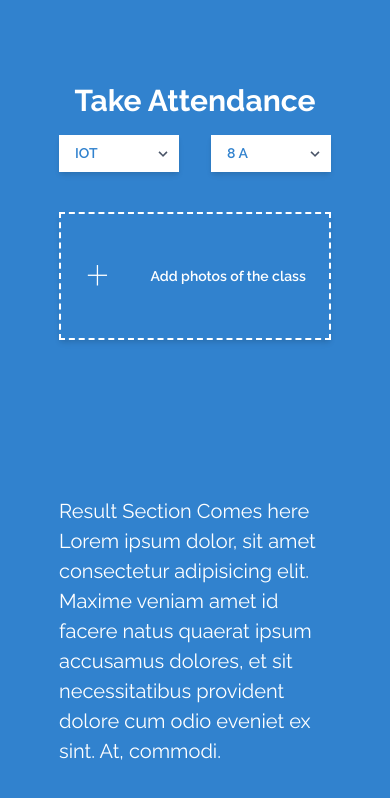
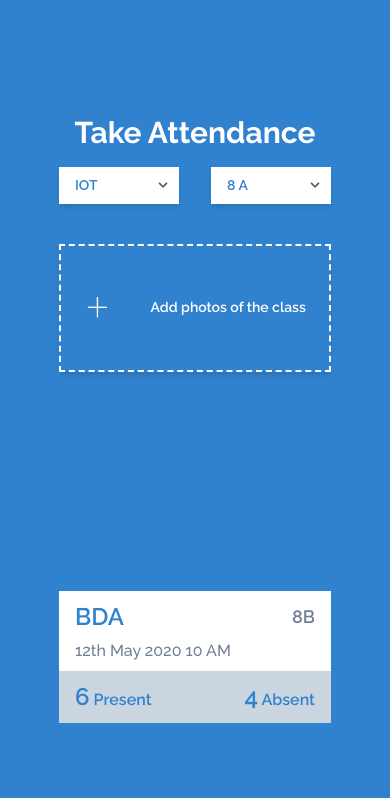
Before and after one commit to bahetyshyam/web-app-automated-attendance-system, a React (Create React App) app: page /attendance in a window 390 px wide. Shown: the top 798 px of the page. Built offline with nearby package versions, Linux system fonts and the light colour scheme; no server answers.

Commit message:
added responsive design for view page

```diff
--- a/src/Attendance.js
+++ b/src/Attendance.js
@@ -2,6 +2,7 @@ import React from 'react';
 import { useState } from 'react';
 import axios from 'axios';
 import ClipLoader from "react-spinners/ClipLoader";
+import ViewCard from './ViewCard';
 
 const Attendance = () => {
     const [selectedFile, setSelectedFile] = useState(null);
@@ -101,10 +102,11 @@ const Attendance = () => {
                     </div>
                 </div>
                 <div className="flex flex-1 justify-center items-center px-6 py-4">
-                    <p className="text-white text-xl">
+                    <ViewCard />
+                    {/* <p className="text-white text-xl">
                         Result Section Comes here
                         Lorem ipsum dolor, sit amet consectetur adipisicing elit. Maxime veniam amet id facere natus quaerat ipsum accusamus dolores, et sit necessitatibus provident dolore cum odio eveniet ex sint. At, commodi.
-                        </p>
+                    </p> */}
                 </div>
             </div>
 
--- a/src/View.js
+++ b/src/View.js
@@ -19,7 +19,7 @@ const View = (props) => {
         <main className="bg-blue-600">
             <div className="container mx-auto min-h-screen">
                 <div className="px-6 py-4">
-                    <p className="font-bold text-white text-3xl text-center">View Attendance</p>
+                    <p className="font-bold text-white text-3xl md:text-5xl text-center">View Attendance</p>
 
                     <div className="mt-5">
                         <ViewCard />
--- a/src/ViewCard.js
+++ b/src/ViewCard.js
@@ -6,38 +6,38 @@ const ViewCard = () => {
 
 
     return (
-        <div className="mb-3">
+        <div className="mb-3 w-full">
             <div className="w-full bg-white px-4 py-2">
                 <div className="flex justify-between items-center">
-                    <span className="text-blue-600 font-semibold text-2xl">BDA</span>
-                    <span className="text-gray-600 font-semibold text-lg">8B</span>
+                    <span className="text-blue-600 font-semibold text-2xl md:text-4xl">BDA</span>
+                    <span className="text-gray-600 font-semibold text-lg md:text-2xl">8B</span>
                 </div>
-                <p className="mt-1 text-gray-600 font-medium text-md">12th May 2020 10 AM</p>
+                <p className="mt-1 text-gray-600 font-medium md:text-xl">12th May 2020 10 AM</p>
             </div>
             <div onClick={() => setIsMoreOpen(!isMoreOpen)} className="w-full bg-gray-400 px-4 py-2 cursor-pointer">
                 <div className="flex justify-between items-center">
                     <div>
-                        <span className="text-blue-600 font-semibold text-2xl">6</span>
-                        <span className="text-blue-600 font-semibold text-md"> Present</span>
+                        <span className="text-blue-600 font-semibold text-2xl md:text-4xl">6</span>
+                        <span className="text-blue-600 font-semibold md:text-xl"> Present</span>
                     </div>
                     <div>
-                        <span className="text-blue-600 font-semibold text-2xl">4</span>
-                        <span className="text-blue-600 font-semibold text-md"> Absent</span>
+                        <span className="text-blue-600 font-semibold text-2xl md:text-4xl">4</span>
+                        <span className="text-blue-600 font-semibold md:text-xl"> Absent</span>
                     </div>
                 </div>
             </div>
             {isMoreOpen &&
-                <div className="w-full bg-gray-500 px-4 py-2">
+                <div className="w-full bg-gray-500 px-4 py-2 md:text-xl">
                     <div className="flex justify-between">
                         <div className="pr-2">
-                            <p className="font-medium text-gray-900">Hello World</p>
-                            <p className="font-medium text-gray-900">Hello World</p>
-                            <p className="font-medium text-gray-900">Hello World</p>
-                            <p className="font-medium text-gray-900">Hello World</p>
-                            <p className="font-medium text-gray-900">Hello World</p>
+                            <p className="mb-1 font-medium text-gray-900">Hello World</p>
+                            <p className="mb-1 font-medium text-gray-900">Hello World</p>
+                            <p className="mb-1 font-medium text-gray-900">Hello World</p>
+                            <p className="mb-1 font-medium text-gray-900">Hello World</p>
+                            <p className="mb-1 font-medium text-gray-900">Hello World</p>
                         </div>
                         <div className="pl-2 text-right">
-                            <p className="font-medium text-gray-900">Hello World</p>
+                            <p className="mb-1 font-medium text-gray-900">Hello World</p>
                         </div>
                     </div>
                 </div>
```
